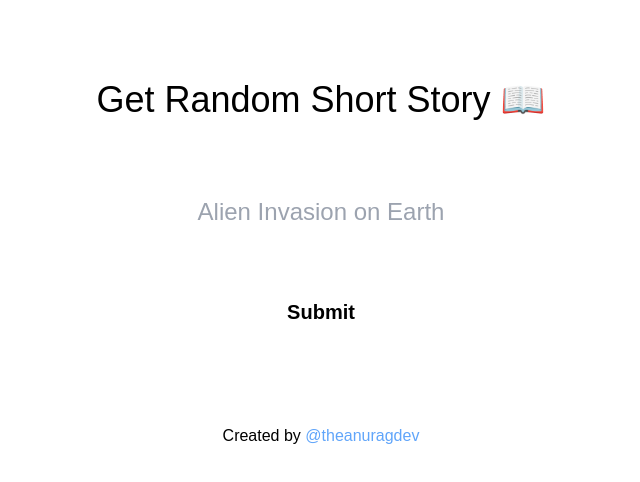
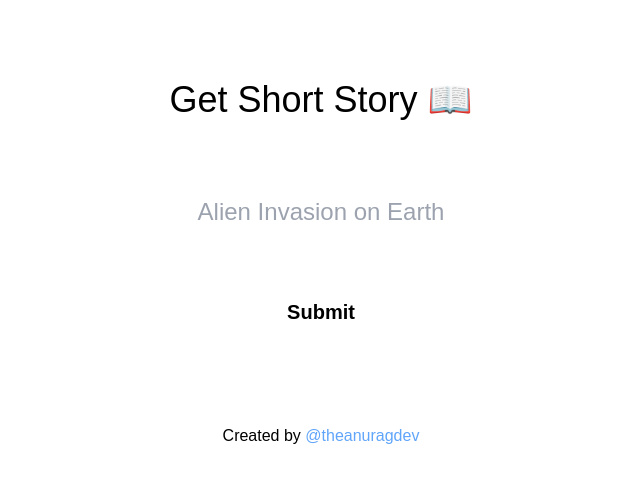
Before and after one commit to anuragts/stories, a Next.js app: page / in a window 1280 px wide. Shown: the top 482 px of the page, without its empty margins (319-959 px from the left). Built offline with nearby package versions, Linux system fonts and the light colour scheme; a web font is replaced by a local one.

Commit message:
hmm title improve ?

```diff
--- a/src/pages/index.tsx
+++ b/src/pages/index.tsx
@@ -32,7 +32,7 @@ export default function Home() {
       </Head>
 
         <h1 className="text-center text-2xl md:text-4xl mt-[5rem]">
-          Get Random Short Story 📖
+          Get Short Story 📖
         </h1>
 
         <form onSubmit={handleSubmit} className="my-5 text-center">
```
